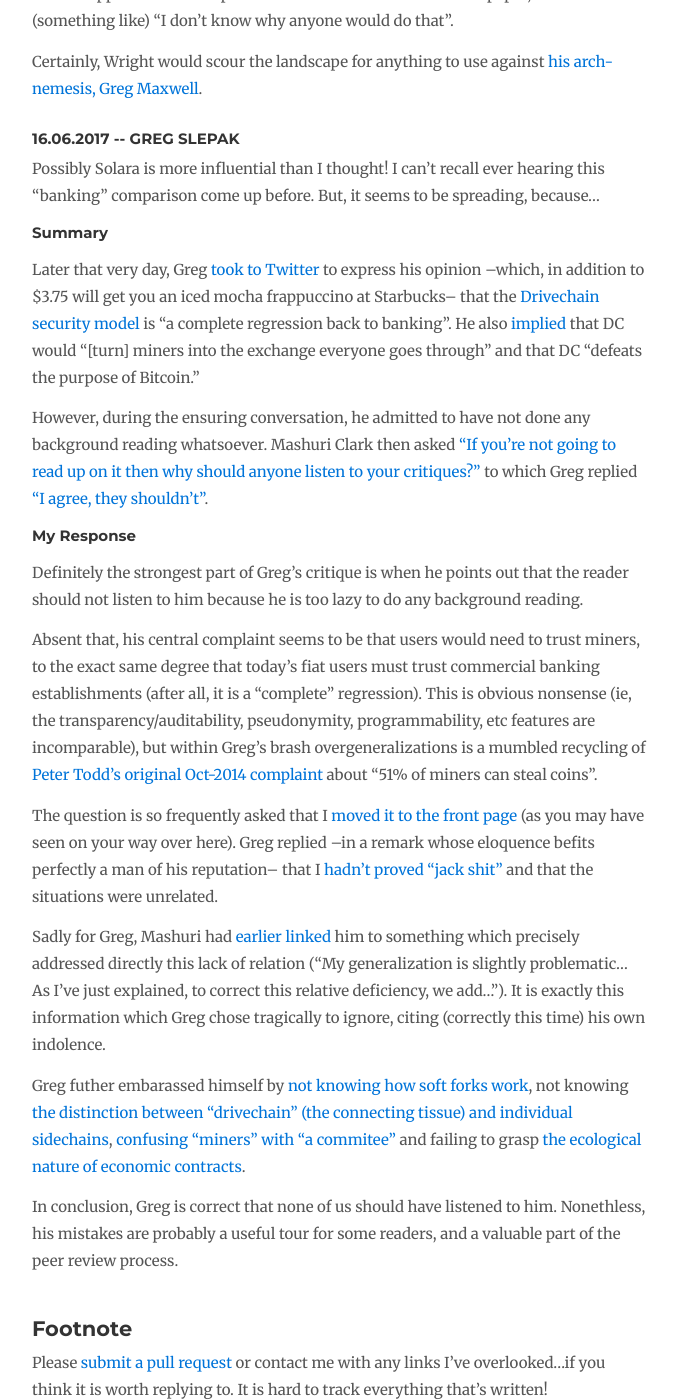
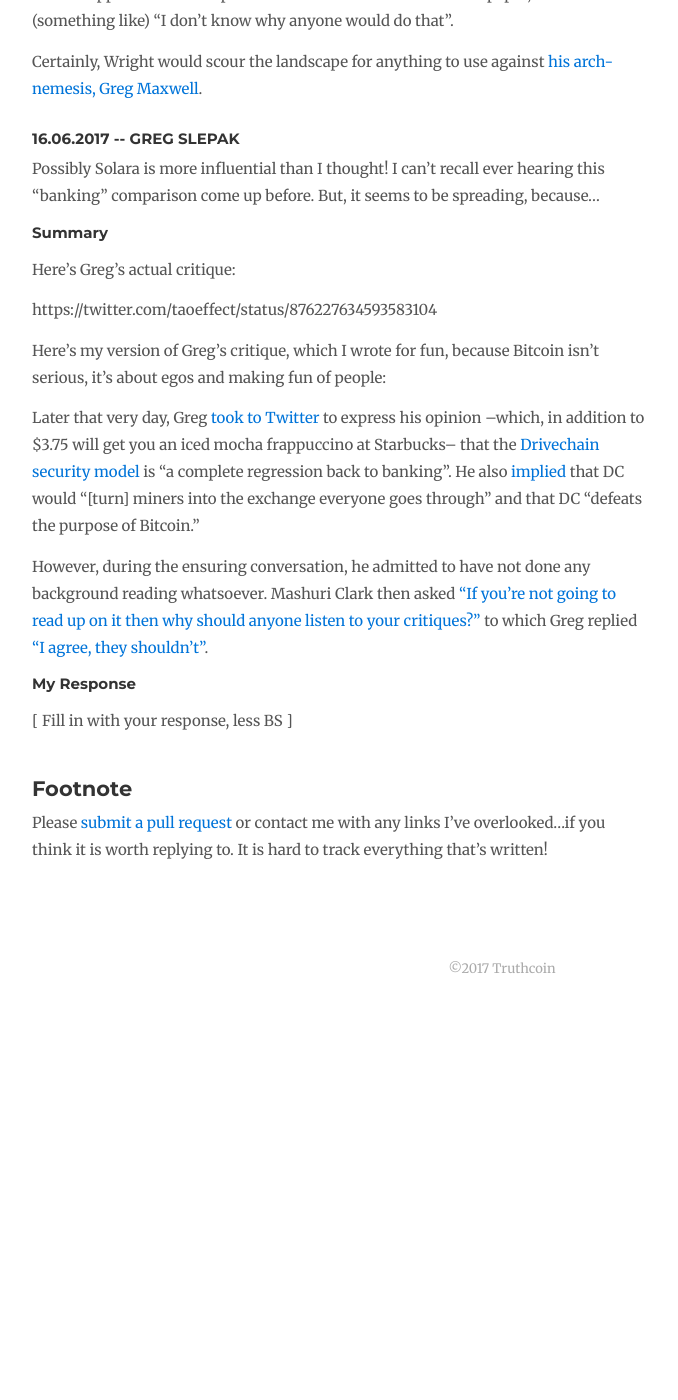
Before and after one commit to drivechain-project/drivechain.info, a Jekyll site: the page built from peer-review/index.md, in a window 1280 px wide and 1400 px high, scrolled down 1985 px. Shown: the whole window, without its empty margins (138-816 px from the left). Built offline with Jekyll 4.4.1, drawn with Linux system fonts in a browser that asks for light colours; nearby versions of some CDN libraries; comment, search, counter and statistics services are not loaded; after the commit the page ends 3006 px from its top, so only the background shows below that.

Commit message:
Updated Greg's critique section with actual critique
Hi Paul,

Your section on me is full of false statements that do not represent [my actual critique](https://twitter.com/taoeffect/status/876227634593583104).

Kindly either remove [the nonsense](https://twitter.com/taoeffect/status/876212719506006016) you have, or post something actually representative.

Thanks!
Greg

```diff
--- a/peer-review/index.md
+++ b/peer-review/index.md
@@ -58,23 +58,19 @@ Possibly Solara is more influential than I thought! I can't recall ever hearing
 
 ####  Summary
 
+Here's Greg's actual critique:
+
+https://twitter.com/taoeffect/status/876227634593583104
+
+Here's my version of Greg's critique, which I wrote for fun, because Bitcoin isn't serious, it's about egos and making fun of people:
+
 Later that very day, Greg [took to Twitter](https://twitter.com/taoeffect/status/875850514558210048) to express his opinion --which, in addition to $3.75 will get you an iced mocha frappuccino at Starbucks--  that the [Drivechain security model](http://www.truthcoin.info/blog/drivechain/#drivechains-security) is "a complete regression back to banking". He also [implied](https://twitter.com/taoeffect/status/875949046225031169) that DC would "[turn] miners into the exchange everyone goes through" and that DC "defeats the purpose of Bitcoin."
 
 However, during the ensuring conversation, he admitted to have not done any background reading whatsoever. Mashuri Clark then asked ["If you’re not going to read up on it then why should anyone listen to your critiques?"](https://twitter.com/MashuriBC/status/875828093780230144) to which Greg replied ["I agree, they shouldn't"](https://twitter.com/taoeffect/status/875828528121495552).
 
 #### My Response
 
-Definitely the strongest part of Greg's critique is when he points out that the reader should not listen to him because he is too lazy to do any background reading.
-
-Absent that, his central complaint seems to be that users would need to trust miners, to the exact same degree that today's fiat users must trust commercial banking establishments (after all, it is a "complete" regression). This is obvious nonsense (ie, the transparency/auditability, pseudonymity, programmability, etc features are incomparable), but within Greg's brash overgeneralizations is a mumbled recycling of [Peter Todd's original Oct-2014 complaint](https://www.reddit.com/r/Bitcoin/comments/2k01du/peter_todd_on_twitter_the_sidechains_paper_is/clgpjpx/) about "51% of miners can steal coins".
-
-The question is so frequently asked that I [moved it to the front page](http://www.drivechain.info/#peter-todd--luke-jr-told-me-that-sidechains-are-insecure) (as you may have seen on your way over here). Greg replied --in a remark whose eloquence befits perfectly a man of his reputation-- that I [hadn't proved "jack shit"](https://twitter.com/taoeffect/status/875950307062063106) and that the situations were unrelated.
-
-Sadly for Greg, Mashuri had [earlier linked](https://twitter.com/MashuriBC/status/875827165320708097) him to something which precisely addressed directly this lack of relation ("My generalization is slightly problematic... As I've just explained, to correct this relative deficiency, we add..."). It is exactly this information which Greg chose tragically to ignore, citing (correctly this time) his own indolence.
-
-Greg futher embarassed himself by [not knowing how soft forks work](https://twitter.com/Truthcoin/status/875923091385405441), not knowing [the distinction between "drivechain" (the connecting tissue) and individual sidechains](https://twitter.com/Truthcoin/status/875868272524234752), [confusing "miners" with "a commitee"](https://twitter.com/taoeffect/status/875823380045242368) and failing to grasp [the ecological nature of economic contracts](http://www.truthcoin.info/blog/wise-contracts/).
-
-In conclusion, Greg is correct that none of us should have listened to him. Nonethless, his mistakes are probably a useful tour for some readers, and a valuable part of the peer review process.
+[ Fill in with your response, less BS ]
 
 ## Footnote
 
```
